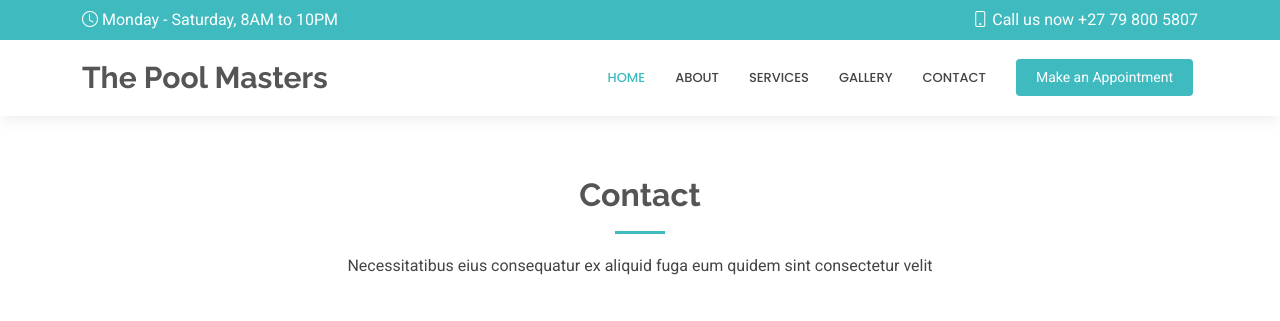
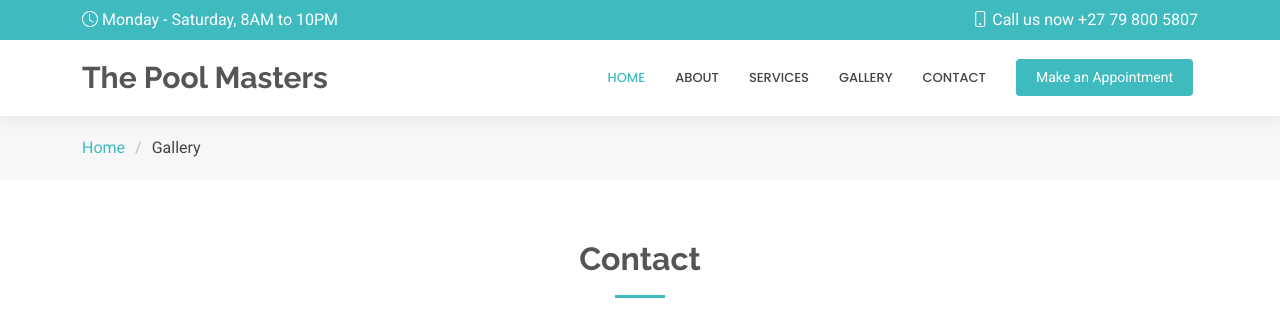
Before and after one commit to Carrington-dev/thepoolmasters_php, a PHP site: page /gallery.php in a window 1280 px wide. Shown: the top 321 px of the page. Run offline with PHP 8.4, Linux system fonts and the light colour scheme.

Commit message:
Added breadcrumbs

```diff
--- a/gallery.php
+++ b/gallery.php
@@ -1,7 +1,7 @@
 <!DOCTYPE html>
 <html lang="en">
 <?php include 'includes/details.php';
-  	  $page = "Contact Us";
+  	  $page = "Gallery";
   ?>
 
 <head>
@@ -39,6 +39,18 @@
 
 
   <main class="main">
+    <!-- Page Title -->
+    <div class="page-title">
+
+      <nav class="breadcrumbs">
+        <div class="container">
+          <ol>
+            <li><a href="/">Home</a></li>
+            <li class="current"><?php echo "$page"; ?></li>
+          </ol>
+        </div>
+      </nav>
+    </div><!-- End Page Title -->
     <!-- Contact Section -->
     <section id="contact" class="contact section">
 
```
Also changed, not shown: about.php (+12 -0 lines), contact.php (+12 -0 lines), services.php (+12 -0 lines).
